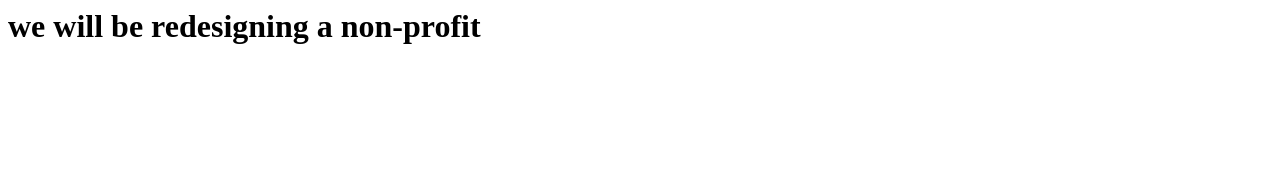
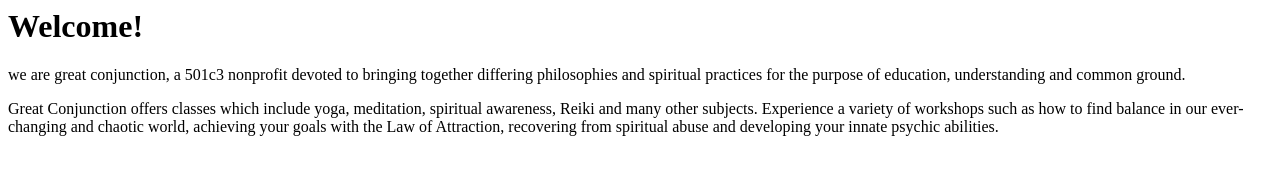
Before and after one commit to harkat0426/286-final, a plain HTML site: page index.html in a window 1280 px wide. Drawn offline with Linux system fonts and the light colour scheme.

Commit message:
made some changes to index

```diff
--- a/index.html
+++ b/index.html
@@ -1,9 +1,12 @@
 <! doctype html >
 <html>
 	<head>
+
 	</head>
 	<body>
-	<h1>we will be redesigning a non-profit</h1>
+	<h1>Welcome!</h1>
+		<p>we are great conjunction, a 501c3 nonprofit devoted to bringing together differing philosophies and spiritual practices for the purpose of education, understanding and common ground.</p>
+		<p>Great Conjunction offers classes which include yoga, meditation, spiritual awareness, Reiki and many other subjects. Experience a variety of workshops such as how to find balance in our ever-changing and chaotic world, achieving your goals with the Law of Attraction, recovering from spiritual abuse and developing your innate psychic abilities.</p>
 	</body>
 
 </html>
```
